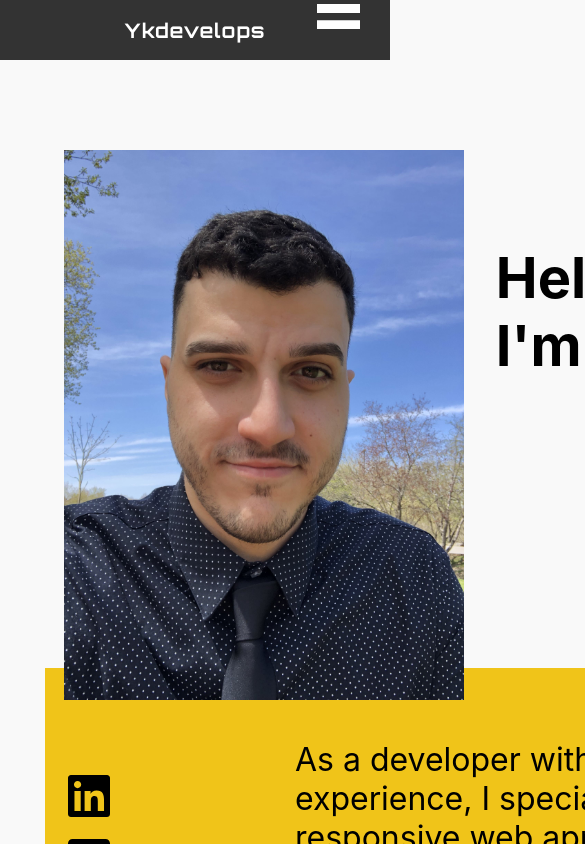
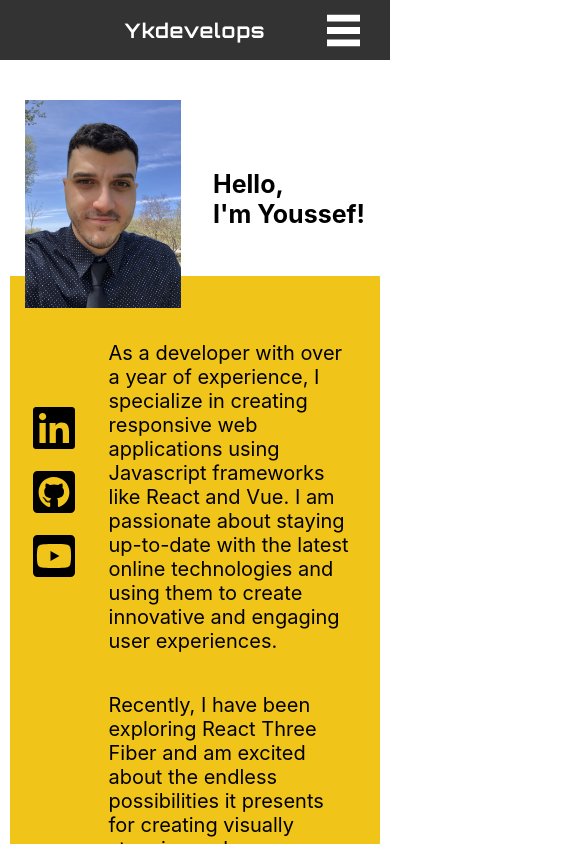
Before and after one commit to ykdevelops/ykdevelops-r3f, a React (Create React App) app in the folder ykdevelops-r3f/: page /about in a window 390 px wide. Shown: the top 844 px of the page, 585 px wide, since content can reach past the window. Built offline with nearby package versions, Linux system fonts and the light colour scheme; a web font is replaced by a local one.

Commit message:
style: :art: update to navbar and about page css

```diff
--- a/ykdevelops-r3f/src/styles/about.css
+++ b/ykdevelops-r3f/src/styles/about.css
@@ -1,14 +1,16 @@
+@media only screen and (min-width: 701px) {
   .about-page {
     display: flex;
     flex-direction: column;
     align-items: center;
-  background-color: #f9f9f9;
-  min-height: 100vh;
-  min-width: 100vw;
+    background-color: white;
+    height: 100vh;
+    width: 100vw;
     top: 0;
     left: 0;
     position: absolute;
     padding-top: 150px;
+    border: none;
   }
   .about-me-column {
     margin-bottom: 0;
@@ -125,19 +127,19 @@ h1 {
     transform: translate(-30.33rem, -60rem);
     position: relative;
   }
-
-@media only screen and (max-width: 1250px) {
+}
+@media only screen and (max-width: 700px) {
   .about-page {
     display: flex;
     flex-direction: column;
     align-items: center;
-    background-color: #f9f9f9;
+    background-color: white;
     height: 100vh;
-    min-width: 100vw;
+    width: 100vw;
     top: 0;
     left: 0;
     position: absolute;
-    padding-top: 150px;
+    padding-top: 100px;
   }
   .about-me-column {
     margin-bottom: 0;
@@ -154,7 +156,7 @@ h1 {
     font-size: 6.5rem;
   }
   .welcome-statement {
-    font-size: 3.5rem;
+    font-size: 25px;
     margin-bottom: 2rem;
     text-align: center;
     /* transform: translate(150px, -430px); */
@@ -166,18 +168,20 @@ h1 {
     padding-top: 3rem;
   }
   .description-text {
-    font-size: 1.2rem;
-    margin-bottom: 1rem;
-    text-align: center;
-    width: 100%;
+    font-size: 20px;
+    width: 90%;
     max-width: 550px;
-    font-size: 2rem;
     text-align: start;
-    /* transform: translateY(-80px); */
+  }
+  .description-column {
+    height: 90%;
+    display: flex;
+    flex-direction: column;
+    align-items: flex-start;
   }
   .headshot {
-    width: 400px;
-    height: 550px;
+    width: 40%;
+    height: auto;
     z-index: 2;
   }
   .loading-image {
@@ -193,19 +197,19 @@ h1 {
     justify-content: center;
   }
   .yellow-box {
-    width: 900px;
+    width: 95%;
+    max-width: 900px;
     height: 900px;
     background-color: #f0c419;
     transform: translate(0px, -2rem);
     z-index: 1;
     display: flex;
-
     align-items: center;
     flex-direction: row;
   }
   .yellow-box-row {
     max-width: 900px;
-    width: 90%;
+    width: 100%;
     display: flex;
     justify-content: center;
   }
@@ -238,7 +242,7 @@ h1 {
   .icon-column {
     display: flex;
     flex-direction: column;
-    width: 250px;
+    width: 200px;
     height: 100%;
     justify-content: flex-start;
     padding-top: 16rem;
--- a/ykdevelops-r3f/src/styles/navbar.css
+++ b/ykdevelops-r3f/src/styles/navbar.css
@@ -101,18 +101,17 @@
   }
   .ham-icon {
     background-image: url(/src/assets/icons/menu.svg);
-    height: 43px;
-    width: 43px;
-    transform: translateY(12px);
+    background-repeat: no-repeat;
+    height: 33px;
+    width: 33px;
     transition: box-shadow 0.3s ease-in-out;
     cursor: pointer;
     margin-right: 20px;
+    transform: translateY(39px);
   }
   .ham-icon-active {
-    background-image: url(/src/assets/icons/menu.svg);
-    height: 43px;
-    width: 43px;
-    transform: translateY(12px);
+    height: 33px;
+    width: 33px;
     box-shadow: 0 0 10px rgb(135, 135, 135);
     cursor: pointer;
     transition: box-shadow 0.3s ease-in-out;
@@ -240,7 +239,6 @@
     cursor: pointer;
   }
   .ham-icon-active {
-    background-image: url(/src/assets/icons/menu.svg);
     height: 23px;
     width: 23px;
     transform: translateY(12px);
```
Lines whose indentation alone changed are shown as unchanged.
